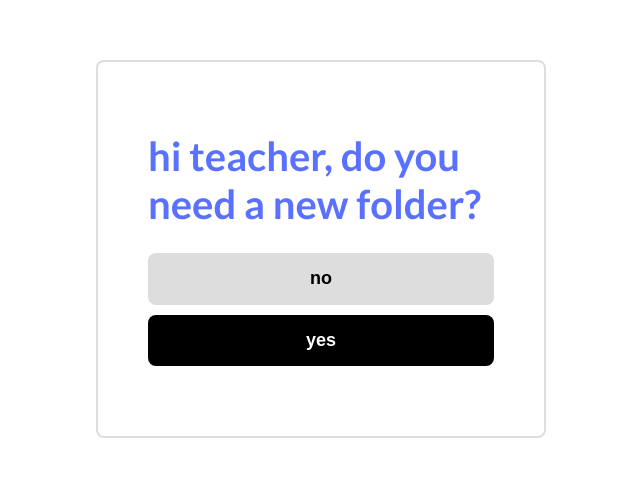
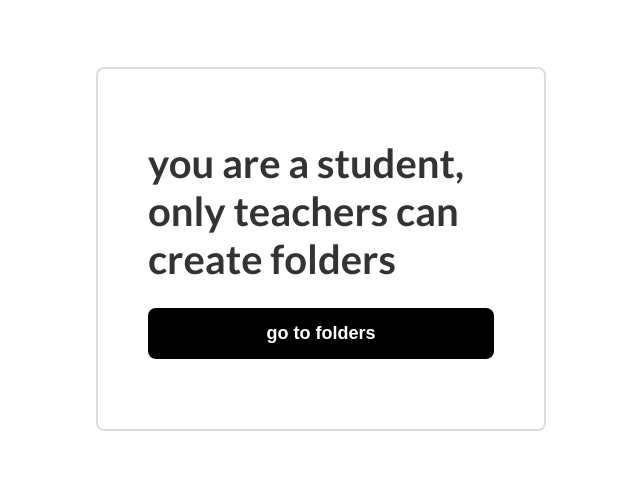
Before and after one commit to emkis/dropbox-clone, a React (Create React App) app in the folder frontend/: page / in a window 1280 px wide. Shown: the part 151-628 px from the top of the page, without its empty margins (319-959 px from the left). Built offline with nearby package versions, Linux system fonts and the light colour scheme.

Commit message:
block main route for only teachers

```diff
--- a/frontend/src/pages/Folder/index.js
+++ b/frontend/src/pages/Folder/index.js
@@ -129,7 +129,7 @@ class Folder extends Component {
         { studentChanged &&
           <div className="overlay">
             <div className="message__container">
-            <p className="title">some student change a file here</p>
+            <p className="title">some student change a file!</p>
 
               <p className="message">
                 folder name » { changeInfo.folderName }
--- a/frontend/src/pages/Folders/index.js
+++ b/frontend/src/pages/Folders/index.js
@@ -97,7 +97,7 @@ class Folders extends Component {
         { studentChanged &&
           <div className="overlay">
             <div className="message__container">
-              <p className="title">some student change a file here</p>
+              <p className="title">some student change a file!</p>
 
               <p className="message">
                 folder name » { changeInfo.folderName }
--- a/frontend/src/pages/Main/index.js
+++ b/frontend/src/pages/Main/index.js
@@ -9,6 +9,15 @@ class Main extends Component {
   state = {
     newFolder: '',
     iWantNewFolder: null,
+    imTeacher: false,
+  }
+
+  componentDidMount() {
+    const isTeacher = new URLSearchParams(this.props.location.search).get('teacher')
+
+    if (isTeacher) {
+      this.setState({ imTeacher: true })
+    }
   }
 
   handleSubmit = async (e) => {
@@ -29,11 +38,34 @@ class Main extends Component {
     this.setState({ iWantNewFolder: true })
   }
 
-  goToFolders = () => { this.props.history.push(`/folders/?teacher=true`) }
+  goToFolders = (teacher) => {
+    if (teacher) {
+      this.props.history.push(`/folders/?teacher=true`)
+    } else {
+      this.props.history.push(`/folders`)
+    }
+  }
+
+  handleStyleTeacher = () => {
+    document.getElementById('root').style = 'color: #5a71ff'
+  }
 
   render() {
 
-    const { iWantNewFolder } = this.state
+    const { iWantNewFolder, imTeacher } = this.state
+
+    if (!imTeacher) {
+      return (
+        <div className="main__container">
+          <div className="main__box">
+            <h1>you are a student, only teachers can create folders</h1>
+            <button type='button' onClick={ () => this.goToFolders(false) }>go to folders</button>
+          </div>
+        </div>
+      )
+    }
+
+    this.handleStyleTeacher()
 
     return (
       <div className="main__container">
@@ -41,7 +73,7 @@ class Main extends Component {
         { !iWantNewFolder &&
           <div className="main__box">
             <h1>hi teacher, do you need a new folder?</h1>
-            <button type='button' className="gray" onClick={ this.goToFolders }>no</button>
+            <button type='button' className="gray" onClick={ () => this.goToFolders(true) }>no</button>
             <button type='button' onClick={ this.handleWantNewFolder }>yes</button>
           </div>
         }
--- a/frontend/src/pages/Main/styles.css
+++ b/frontend/src/pages/Main/styles.css
@@ -4,10 +4,6 @@
   justify-content: center;
   align-items: center;
   height: 100vh;
-}
-
-.main__container h1 {
-  color: #5a71ff;
 }
 
 .main__box,
```
